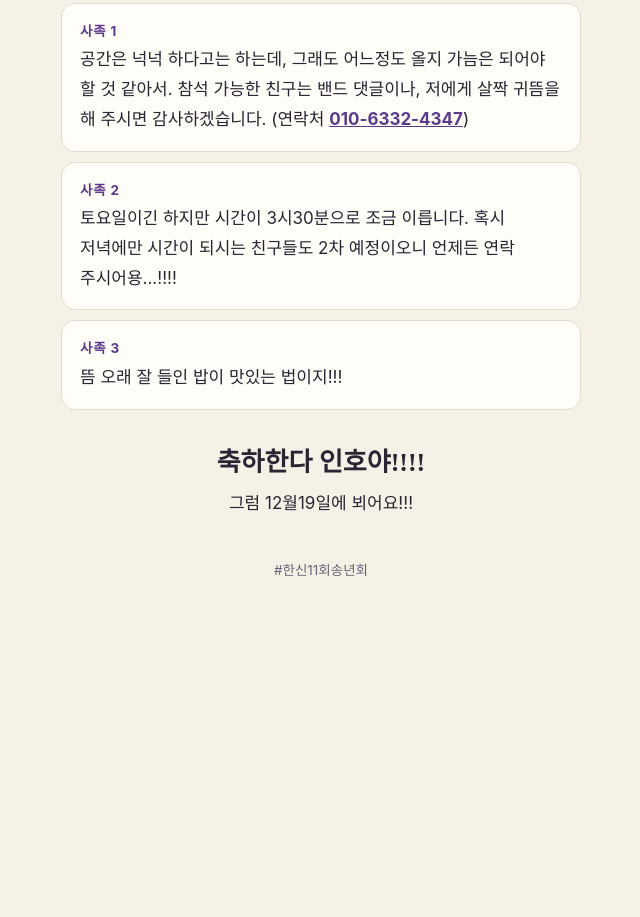
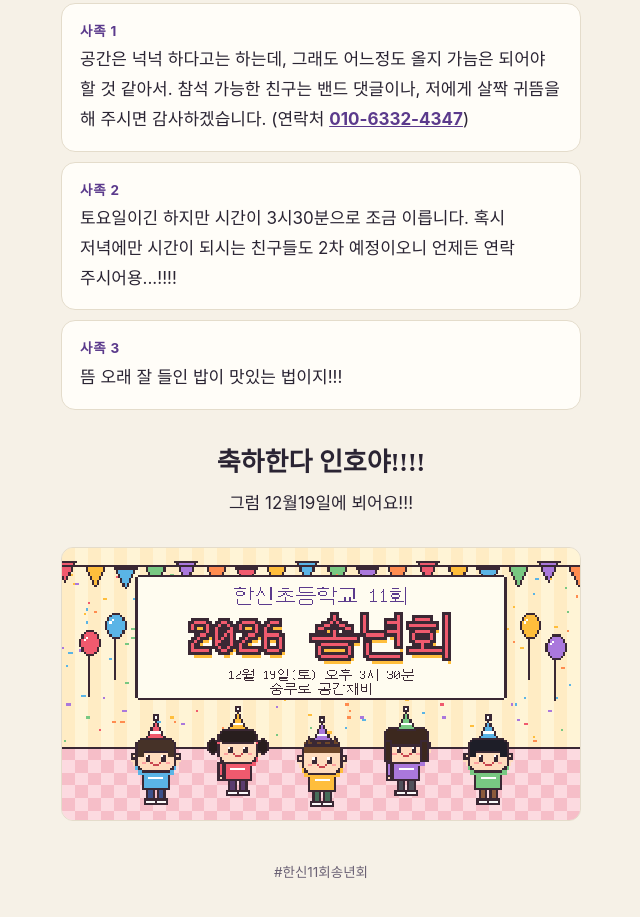
Before and after one commit to komasin4/hanshin11, a plain HTML site: page 2026-yearend/index.html in a window 1280 px wide. Shown: the part 1807-2724 px from the top of the page, without its empty margins (319-959 px from the left). Before the commit the page ends 2446 px from the top, so only its background shows below. Drawn offline with Linux system fonts and the light colour scheme.

Commit message:
Show pixel-art party image at the end of the notice
Co-Authored-By: Claude Fable 5.2 <noreply@anthropic.com>
Claude-Session: https://claude.ai/code/session_01MGS5RqBMWrd22nsScKL8Xb

```diff
--- a/2026-yearend/index.html
+++ b/2026-yearend/index.html
@@ -114,6 +114,7 @@
     margin: 30px 0 4px;
   }
   .bye { text-align: center; margin: 0; }
+  .party { display: block; width: 100%; height: auto; margin: 28px 0 0; border-radius: 12px; border: 1px solid var(--line); image-rendering: pixelated; }
   footer { text-align: center; color: var(--soft); font-size: 13.5px; margin-top: 40px; }
 </style>
 </head>
@@ -176,6 +177,7 @@
     </ul>
     <p class="cheer">축하한다 인호야!!!!</p>
     <p class="bye">그럼 12월19일에 뵈어요!!!</p>
+    <img class="party" src="og.png" alt="고깔모자를 쓴 아이들이 송년회 파티를 하는 도트 그림" width="1200" height="630">
   </section>
 
   <footer>#한신11회송년회</footer>
```
